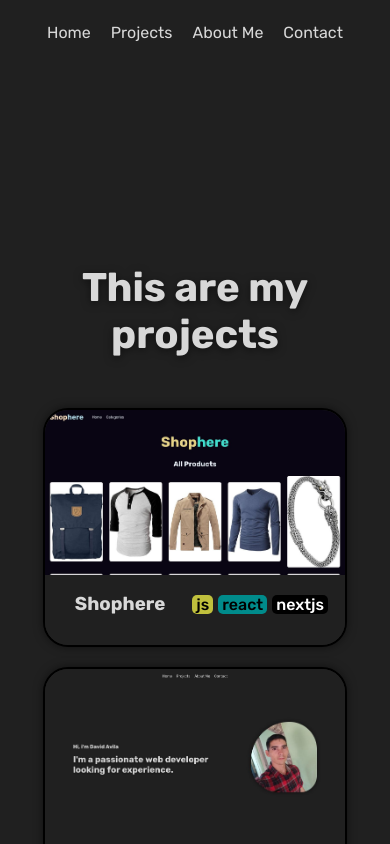
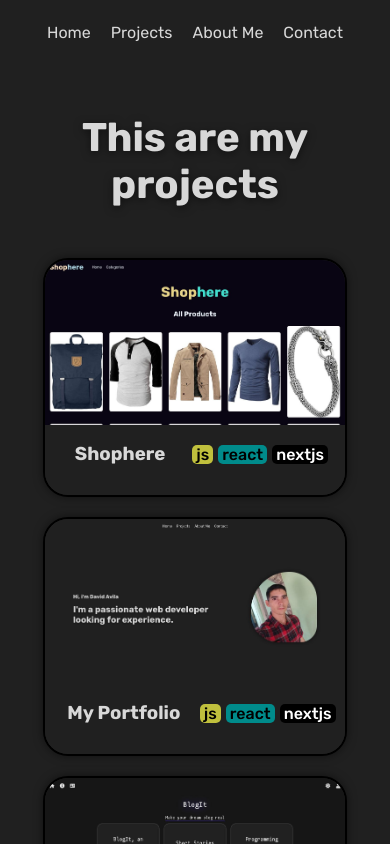
Before and after one commit to David-Avila/Portfolio, a Next.js app: page /projects in a window 390 px wide. Shown: the top 844 px of the page. Built offline with nearby package versions, Linux system fonts and the light colour scheme.

Commit message:
Fixed to much padding on movile view of project page

```diff
--- a/app/globals.css
+++ b/app/globals.css
@@ -180,9 +180,6 @@ body{
 }
 
 @media only screen and (max-width: 680px) {
-    .projects {
-      padding-top: 150px;
-    }
 }
 
 .projects > h2{
```
